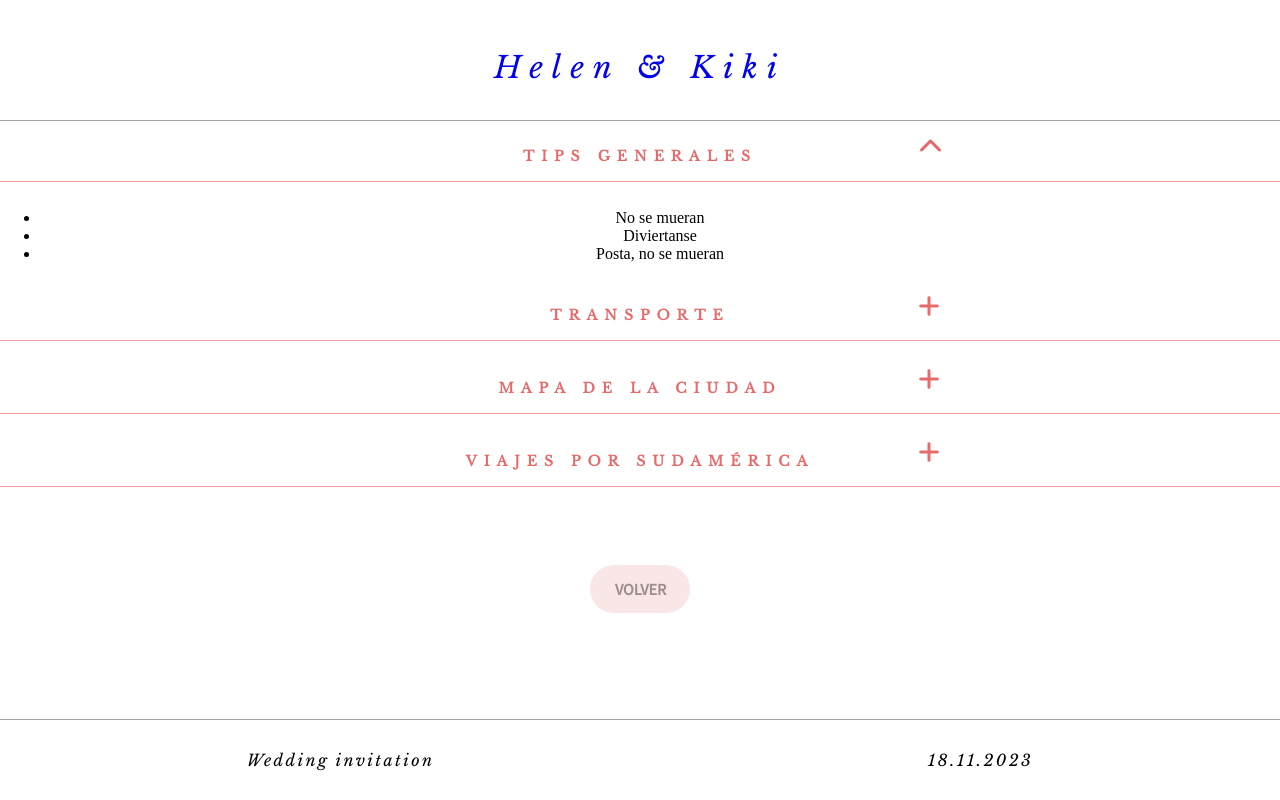
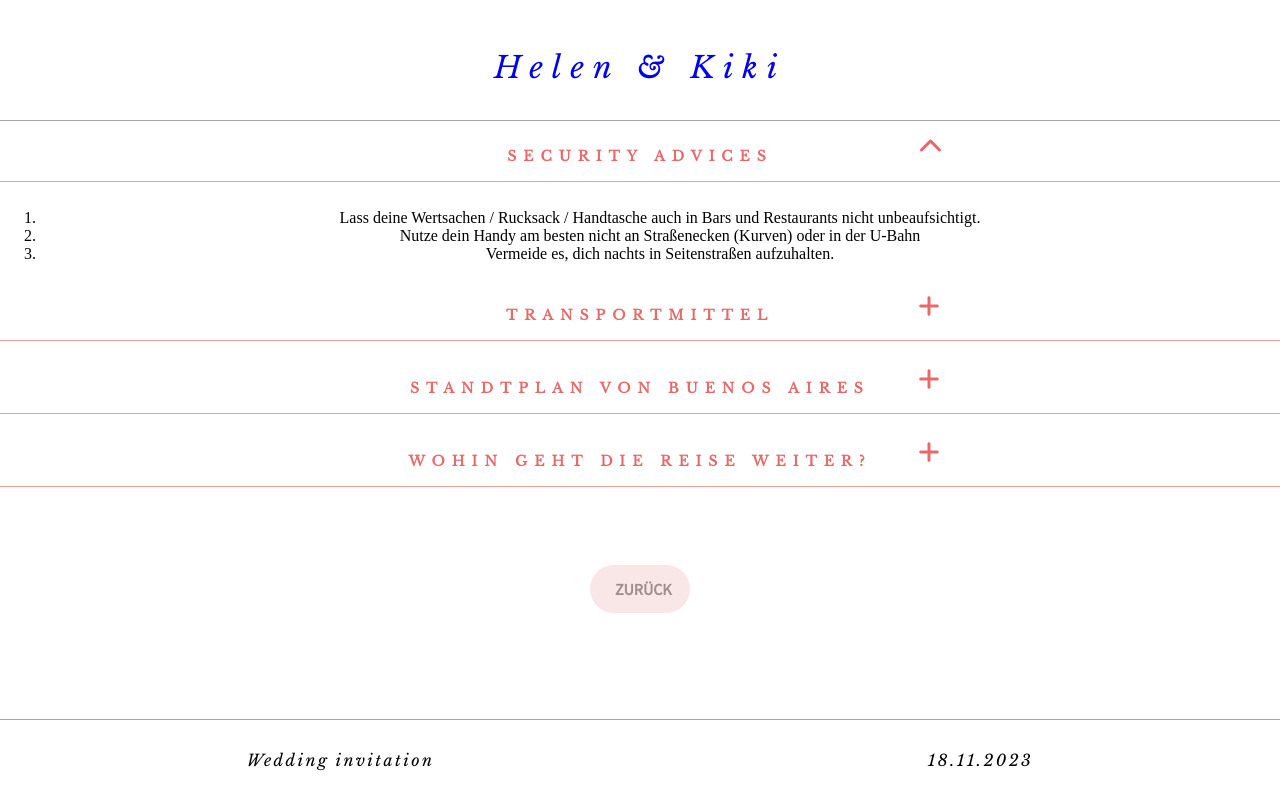
Before and after one commit to AAlejof/HeliKi, a React (Create React App) app in the folder client/: page /tips in a window 1280 px wide. Both pictures are taken after a click on the element 963 px from the left and 147 px from the top of the page. Built offline with nearby package versions, Linux system fonts and the light colour scheme.

Commit message:
add german content

```diff
--- a/client/src/components/Tips/Tips.jsx
+++ b/client/src/components/Tips/Tips.jsx
@@ -1,6 +1,6 @@
 import style from './Tips.module.css';
 import { Link } from 'react-router-dom';
-import React, {useState} from 'react';
+import React, { useState } from 'react';
 
 
 const Tips = () => {
@@ -29,64 +29,172 @@ const Tips = () => {
 	return (
 		<>
 			<div className={style.sectionsDiv}>
+
 				<div>
 					<div className={style.tipsDiv}>
-					<p className={style.h3Div } onClick={toggleTips}>TIPS GENERALES </p>
+						<p className={style.h3Div} onClick={toggleTips}>SECURITY ADVICES </p>
 						<p className={style.faDiv} onClick={toggleTips}>
-						{ (showTips=== false) ? (<i class="fa-solid fa-plus fa-xl"></i>)
-						: (<i class="fa-solid fa-chevron-up fa-xl"></i>) }
+							{(showTips === false) ? (<i class="fa-solid fa-plus fa-xl"></i>)
+								: (<i class="fa-solid fa-chevron-up fa-xl"></i>)}
 						</p>
 					</div>
-				{(showTips===true) ?
+					{(showTips === true) ?
+						<div>
+							<ol>
+								<li>Lass deine Wertsachen / Rucksack / Handtasche auch in Bars und Restaurants nicht unbeaufsichtigt.</li>
+								<li>Nutze dein Handy am besten nicht an Straßenecken (Kurven) oder in der U-Bahn</li>
+								<li>Vermeide es, dich nachts in Seitenstraßen aufzuhalten.</li>
+							</ol>
+						</div>
+						: null}
+				</div>
+				<div className={style.tipsDiv}>
+					<p className={style.h3Div} onClick={toggleTransport}>TRANSPORTMITTEL</p>
+					<p className={style.faDiv} onClick={toggleTransport}>
+						{(showTransport === false) ? (<i class="fa-solid fa-plus fa-xl"></i>)
+							: (<i class="fa-solid fa-chevron-up fa-xl"></i>)}
+					</p>
+				</div>
+				{(showTransport === true) ?
 					<div>
 						<ul>
-						<li>No se mueran</li>
-						<li>Diviertanse</li>
-						<li>Posta, no se mueran</li>
+							<li>Uber</li>
+							<li>Taxi: Nur mit Bargeld. Nenne immer die Straßenecke zu der du möchtest (2 Straßennamen)</li>
+							<li>SUBE (Transportkarte)</li>
+							<li>Du erhältst eine SUBE-Karte (wiederaufladbare ÖPNV-Karte)im Kiosk oder in den U-Bahn-Stationen. Damit kannst du alle Busse und die U-Bahn nutzen.</li>
+							<li>Subte ( U-Bahn): Das U-Bahn Netz ist jedoch etwas begrenzt. Nutze sie am besten nur, wenn sich eine Haltestelle in nächster Nähe befindet.</li>
+							<li>Bus: Wenn du den Bus mit der richtigen Busnummer siehst, musst du ihn an der Bushaltestelle per Handzeichen zu dir rufen. Manchmal sind dort jedoch auch längere Warteschlangen.</li>
 						</ul>
 					</div>
-				: null }
-				</div>
+					: null}
 				<div className={style.tipsDiv}>
-					<p className={style.h3Div} onClick={toggleTransport}>TRANSPORTE</p>
-					<p className={style.faDiv} onClick={toggleTransport}>
-					{ (showTransport=== false) ? (<i class="fa-solid fa-plus fa-xl"></i>)
-						: (<i class="fa-solid fa-chevron-up fa-xl"></i>) }
+					<p className={style.h3Div} onClick={toggleMap}>STANDTPLAN VON BUENOS AIRES</p>
+					<p className={style.faDiv} onClick={toggleMap}>
+						{(showMap === false) ? (<i class="fa-solid fa-plus fa-xl"></i>)
+							: (<i class="fa-solid fa-chevron-up fa-xl"></i>)}
 					</p>
 				</div>
-				{(showTransport===true) ?
+				{(showMap === true) ?
 					<div>
-					tomate el 60 ramal Massshwih (uds seguro lo pronuncian bien). Pero no te quedés dormido porque sos pollo
+						<p>Hier sind für dich ein paar Tipps, was du in den unterschiedlichen Stadtteilen unternehmen kannst.</p>
+						<Link to='https://mapa.buenosaires.gob.ar/mapas/?lat=-34.623744&lng=-58.434734&zl=13&modo=transporte' >
+							<button className={style.smallButton}><i class="fa-solid fa-map-location-dot fa-xl"></i></button>
+						</Link>
+						<img src="" alt="" />
+						<div>
+							<h5>Palermo:</h5>
+							<p>Das größte und gleichzeitig auch das modernste Viertel in Buenos Aires. Besonders zum Ausgehen ist Palermo perfekt.</p>
+							<h6>UNSERE TIPPS:</h6>
+							<ul>
+								<li>Restaurants: Chuí (vegetarisch/vegan), Tigre Morado (Fisch/peruanisch), Don Julio (Steak), Fukuro (Ramen), Alchemy (Eiscreme), Rapanui (Eiscreme)...</li>
+								<li>Pubs & Bars: Uptown, The Hole Bar, Festival...</li>
+								<li>Sehenswertes: <br />- Street Art <br />- La Plaza Serrano - mit einem schönen Markt am Wochenende <br />- Jardín Botánico <br />- Jardín Japonés <br />- Los Bosques de Palermo <br />- El Rosedal <br />- El Planetario</li>
+							</ul>
 						</div>
-				: null }
+						<div>
+							<h5>Recoleta:</h5>
+							<p>Hier findet ihr eine menge Kunst & Kultur.</p>
+							<h6>UNSERE TIPPS:</h6>
+							<ul>
+								<li>Cementerio de Recoleta</li>
+								<li>Centro Cultural de Recoleta</li>
+								<li>El Ateneo Grand Splendid</li>
+								<li>Museo de Bellas Artes</li>
+								<li>Museo Malba</li>
+							</ul>
+						</div>
+						<div>
+							<h5>San Nicolás & Monserrat:</h5>
+							<p>Gilt als historisches und politisches Zentrum von Buenos Aires.</p>
+							<h6>UNSERE TIPPS:</h6>
+							<ul>
+								<li>Casa Rosada (Regierungsgebäude)</li>
+								<li>Plaza de Mayo</li>
+								<li>Obelisco - auf der breitesten Straße der Welt</li>
+								<li>Teatro Colón</li>
+								<li>Centro Cultural Kirchner (CCK)</li>
+							</ul>
+						</div>
+						<div>
+							<h5>San Telmo:</h5>
+							<p>Ein Stadtteil voller Kunst, Kultur und Antiquitätenläden.</p>
+							<h6>UNSERE TIPPS:</h6>
+							<ul>
+								<li>Feria de San Telmo (am Wochenende)</li>
+								<li>Mercado de San Telmo</li>
+								<li>Plaza Dorrego</li>
+								<li>Museo de Arte Moderno de Buenos Aires</li>
+								<li>Museo Histórico Nacional</li>
+							</ul>
+						</div>
+						<div>
+							<h5>Puerto Madero:</h5>
+							<p>Puerto Madero lädt vor allem zu einem Spaziergang entlang der Flusses oder der großen Fußgängerzone ein. <br />Fun Fact: Puerto Madero ist ein Viertel, das dem weiblichen Geschlecht eine besondere Ehre erweist. Die Straßen sind nach Frauen aus Kunst, Wissenschaft, Politik und Kultur benannt. Außerdem gilt die Brücke ,,Puente de la Mujer” als eine Hommage an die Frauen.</p>
+							<h6>UNSERE TIPPS:</h6>
+							<ul>
+								<li>Puente de la Mujer</li>
+								<li>Reserva Ecológica Costanera Sur</li>
+								<li>Museo Fortabat</li>
+								<li>Fuente de Las Nereidas</li>
+								<li>Costanera Sur food trucks</li>
+								<li>Casino</li>
+							</ul>
+</div>
+							<div>
+								<h5>La Boca:</h5>
+								<p>Fußball und bunte Gassen.</p>
+								<h6>UNSERE TIPPS:</h6>
+								<ul>
+									<li>Caminito (Gasse der bunten Wellblechhütten)</li>
+									<li>Estadio Boca Juniors (Fußballstadion)</li>
+								</ul>
+								<p>Achtung: Nach 16:00 solltet ihr euch nicht mehr in diesem Viertel aufhalten, da es dann zu gefährlich ist.</p>
+							</div>
+					</div>
+					: null}
 				<div className={style.tipsDiv}>
-					<p className={style.h3Div} onClick={toggleMap}>MAPA DE LA CIUDAD</p>
-					<p className={style.faDiv} onClick={toggleMap}>
-					{ (showMap=== false) ? (<i class="fa-solid fa-plus fa-xl"></i>)
-						: (<i class="fa-solid fa-chevron-up fa-xl"></i>) }
+					<p className={style.h3Div} onClick={toggleSA}>WOHIN GEHT DIE REISE WEITER?</p>
+					<p className={style.faDiv} onClick={toggleSA}>
+						{(showSA === false) ? (<i class="fa-solid fa-plus fa-xl"></i>)
+							: (<i class="fa-solid fa-chevron-up fa-xl"></i>)}
 					</p>
 				</div>
-				{(showMap===true) ?
+				{(showSA === true) ?
 					<div>
-					mapaaaa
-				</div>
-				: null }
-				<div className={style.tipsDiv}>
-					<p className={style.h3Div} onClick={toggleSA}>VIAJES POR SUDAMÉRICA</p>
-					<p className={style.faDiv} onClick={toggleSA}>
-					{ (showSA=== false) ? (<i class="fa-solid fa-plus fa-xl"></i>)
-						: (<i class="fa-solid fa-chevron-up fa-xl"></i>) }
-					</p>
-				</div>
-				{(showSA===true) ?
+						<p>Reisetipps für Argentinien:</p>
 						<div>
-					ganamos 10 mundiales, gatoh!
-				</div>
-				: null }
+							<h5>Süden</h5>
+							<ul>
+								<li>Bariloche - Berge und Seen</li>
+								<li>Calafate - Perito-Moreno-Gletscher - Berge und Seen</li>
+								<li>Puerto Madryn - Hier kannst du Wale, Delfine, Pinguine und Robben entdecken</li>
+								<li>Tierra del Fuego - Das Ende der Welt</li>
+							</ul>
 						</div>
 						<div>
-				<Link to="/home">
-					<button className={style.smallButton}>VOLVER</button>
+							<h5>Norden</h5>
+							<ul>
+								<li>Quebrada de Humahuaca und Cerro de los Siete Colores (Rainbow Mountains)</li>
+								<li>Salinas Grandes (Salzwüste) </li>
+								<li>Tren a las Nubes (Wolkenzug)</li>
+								<li>Valle de la luna in San Juan (Tal des Mondes)</li>
+							</ul>
+						</div>
+						<div>
+							<h5>Iguazu</h5>
+							<p>Wasserfälle und Jungle <br /> Tipp: Tag 1 brasilianische Seite <br /> Tag 2 argentinische Seite + Bootstour (vergiss nicht deinen Reisepass, wenn du über die Grenze fährst. Am besten in einer wasserdichten Hülle) <br />Dreiländereck: Argentinien, Brasilien, Paraguay</p>
+						</div>
+						<div>
+							<p>Mendoza: Weingüter am Fuße der Anden.</p>
+							<p>Córdoba: Die zweit größte Stadt Argentiniens, umgeben von einer Berg- und Seenlandschaft.</p>
+							<p>…oder besuche die schönen Nachbarländer Argentiniens. Zum Beispiel mit einem Bootstrip nach Uruguay, ein kurzer Flug an die Stände Brasiliens, oder in die Berge nach Chile. <br /><br />Viel Spaß & buen viaje</p>
+						</div>
+					</div>
+					: null}
+			</div>
+			<div>
+				<Link to="/home/de">
+					<button className={style.smallButton}>ZURÜCK</button>
 				</Link>
 			</div>
 		</>
```
Lines whose indentation alone changed are shown as unchanged.
